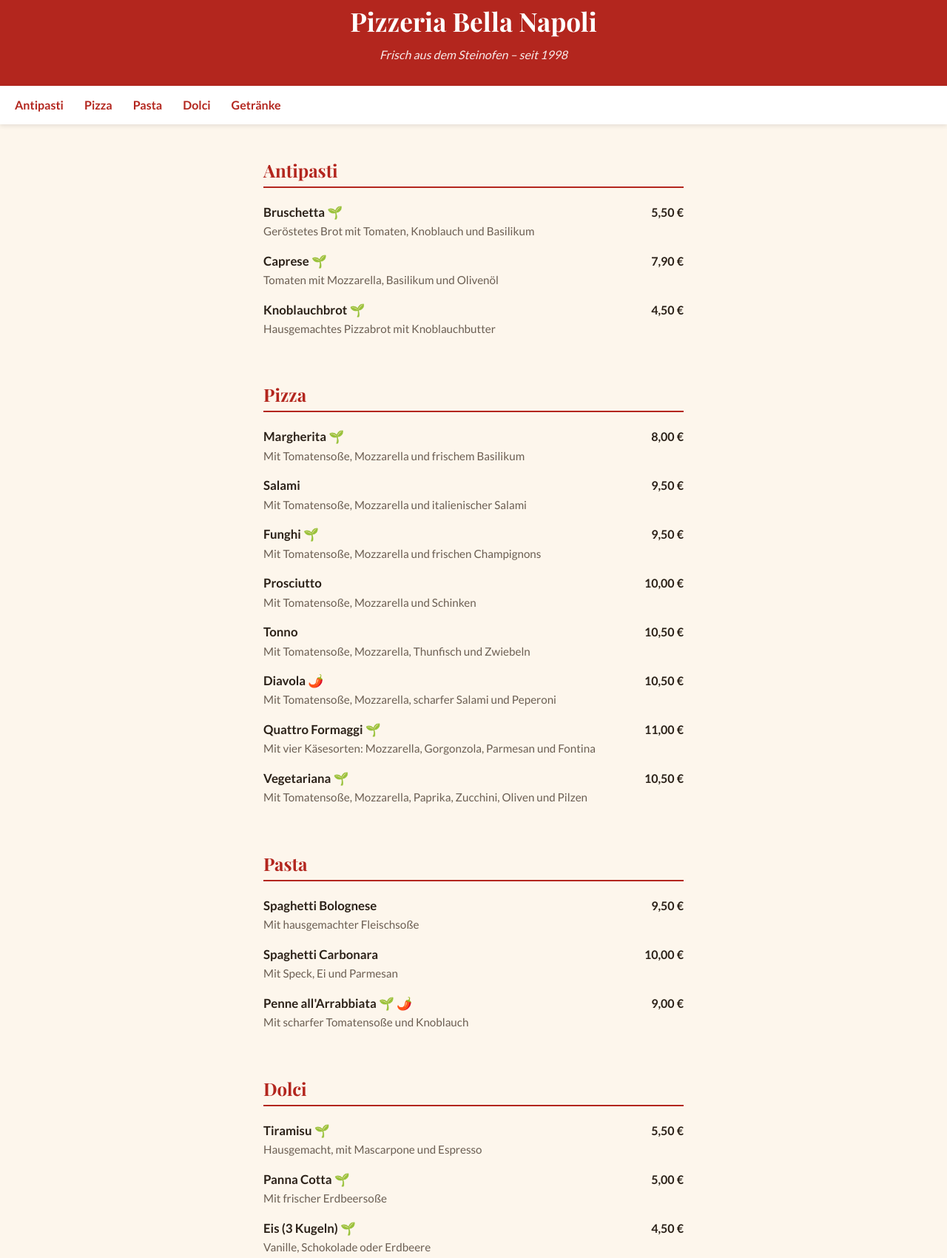
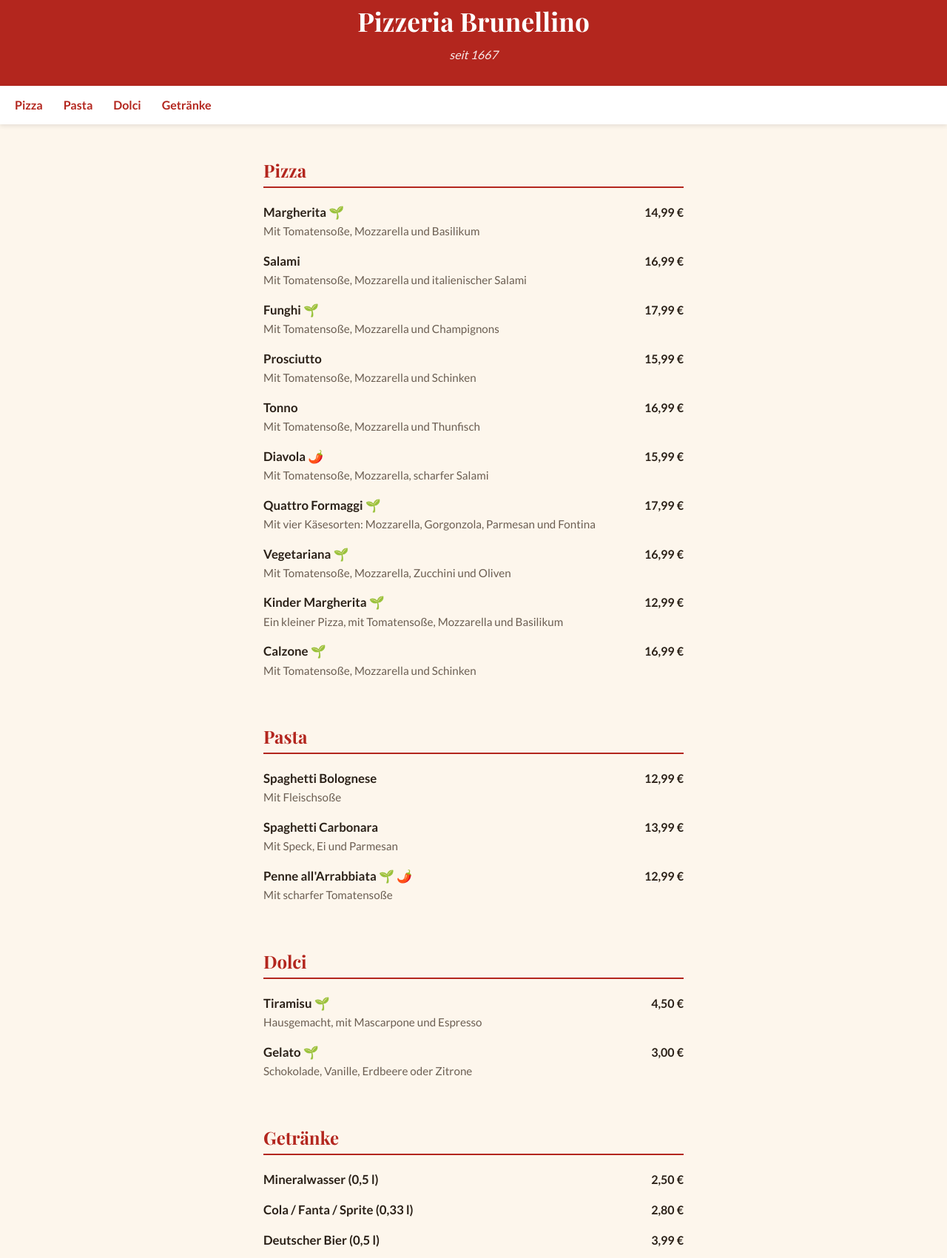
Before and after one commit to UlisseDusci/Speisekarte, a plain HTML site: page index.html in a window 1280 px wide. Shown: the part 55-1755 px from the top of the page at 74% size. Drawn offline with nearby package versions, Linux system fonts and the light colour scheme.

Commit message:
Add files via upload

```diff
--- a/index.html
+++ b/index.html
@@ -12,12 +12,11 @@
 <body>
   <header>
     <div class="flagge"><span></span><span></span><span></span></div>
-    <h1>Pizzeria Bella Napoli</h1>
-    <p class="untertitel">Frisch aus dem Steinofen – seit 1998</p>
+    <h1>Pizzeria Brunellino</h1>
+    <p class="untertitel">seit 1667</p>
   </header>
 
   <nav>
-    <a href="#antipasti">Antipasti</a>
     <a href="#pizza">Pizza</a>
     <a href="#pasta">Pasta</a>
     <a href="#dolci">Dolci</a>
@@ -25,87 +24,76 @@
   </nav>
 
   <main>
-    <section id="antipasti">
-      <h2>Antipasti</h2>
-      <div class="gericht">
-        <div class="zeile"><h3>Bruschetta 🌱</h3><span class="preis">5,50 €</span></div>
-        <p>Geröstetes Brot mit Tomaten, Knoblauch und Basilikum</p>
-      </div>
-      <div class="gericht">
-        <div class="zeile"><h3>Caprese 🌱</h3><span class="preis">7,90 €</span></div>
-        <p>Tomaten mit Mozzarella, Basilikum und Olivenöl</p>
-      </div>
-      <div class="gericht">
-        <div class="zeile"><h3>Knoblauchbrot 🌱</h3><span class="preis">4,50 €</span></div>
-        <p>Hausgemachtes Pizzabrot mit Knoblauchbutter</p>
-      </div>
-    </section>
 
     <section id="pizza">
       <h2>Pizza</h2>
       <div class="gericht">
-        <div class="zeile"><h3>Margherita 🌱</h3><span class="preis">8,00 €</span></div>
-        <p>Mit Tomatensoße, Mozzarella und frischem Basilikum</p>
+        <div class="zeile"><h3>Margherita 🌱</h3><span class="preis">14,99 €</span></div>
+        <p>Mit Tomatensoße, Mozzarella und Basilikum</p>
       </div>
       <div class="gericht">
-        <div class="zeile"><h3>Salami</h3><span class="preis">9,50 €</span></div>
+        <div class="zeile"><h3>Salami</h3><span class="preis">16,99 €</span></div>
         <p>Mit Tomatensoße, Mozzarella und italienischer Salami</p>
       </div>
       <div class="gericht">
-        <div class="zeile"><h3>Funghi 🌱</h3><span class="preis">9,50 €</span></div>
-        <p>Mit Tomatensoße, Mozzarella und frischen Champignons</p>
+        <div class="zeile"><h3>Funghi 🌱</h3><span class="preis">17,99 €</span></div>
+        <p>Mit Tomatensoße, Mozzarella und Champignons</p>
       </div>
       <div class="gericht">
-        <div class="zeile"><h3>Prosciutto</h3><span class="preis">10,00 €</span></div>
+        <div class="zeile"><h3>Prosciutto</h3><span class="preis">15,99 €</span></div>
         <p>Mit Tomatensoße, Mozzarella und Schinken</p>
       </div>
       <div class="gericht">
-        <div class="zeile"><h3>Tonno</h3><span class="preis">10,50 €</span></div>
-        <p>Mit Tomatensoße, Mozzarella, Thunfisch und Zwiebeln</p>
+        <div class="zeile"><h3>Tonno</h3><span class="preis">16,99 €</span></div>
+        <p>Mit Tomatensoße, Mozzarella und Thunfisch</p>
       </div>
       <div class="gericht">
-        <div class="zeile"><h3>Diavola 🌶️</h3><span class="preis">10,50 €</span></div>
-        <p>Mit Tomatensoße, Mozzarella, scharfer Salami und Peperoni</p>
+        <div class="zeile"><h3>Diavola 🌶️</h3><span class="preis">15,99 €</span></div>
+        <p>Mit Tomatensoße, Mozzarella, scharfer Salami</p>
       </div>
       <div class="gericht">
-        <div class="zeile"><h3>Quattro Formaggi 🌱</h3><span class="preis">11,00 €</span></div>
+        <div class="zeile"><h3>Quattro Formaggi 🌱</h3><span class="preis">17,99 €</span></div>
         <p>Mit vier Käsesorten: Mozzarella, Gorgonzola, Parmesan und Fontina</p>
       </div>
       <div class="gericht">
-        <div class="zeile"><h3>Vegetariana 🌱</h3><span class="preis">10,50 €</span></div>
-        <p>Mit Tomatensoße, Mozzarella, Paprika, Zucchini, Oliven und Pilzen</p>
+        <div class="zeile"><h3>Vegetariana 🌱</h3><span class="preis">16,99 €</span></div>
+        <p>Mit Tomatensoße, Mozzarella, Zucchini und Oliven</p>
+      </div>
+      <div class="gericht">
+        <div class="zeile"><h3>Kinder Margherita 🌱</h3><span class="preis">12,99 €</span></div>
+        <p>Ein kleiner Pizza, mit Tomatensoße, Mozzarella und Basilikum</p>
+      </div>
+      <div class="gericht">
+        <div class="zeile"><h3>Calzone 🌱</h3><span class="preis">16,99 €</span></div>
+        <p>Mit Tomatensoße, Mozzarella und Schinken</p>
       </div>
     </section>
 
     <section id="pasta">
       <h2>Pasta</h2>
       <div class="gericht">
-        <div class="zeile"><h3>Spaghetti Bolognese</h3><span class="preis">9,50 €</span></div>
-        <p>Mit hausgemachter Fleischsoße</p>
+        <div class="zeile"><h3>Spaghetti Bolognese</h3><span class="preis">12,99 €</span></div>
+        <p>Mit Fleischsoße</p>
       </div>
       <div class="gericht">
-        <div class="zeile"><h3>Spaghetti Carbonara</h3><span class="preis">10,00 €</span></div>
+        <div class="zeile"><h3>Spaghetti Carbonara</h3><span class="preis">13,99 €</span></div>
         <p>Mit Speck, Ei und Parmesan</p>
       </div>
       <div class="gericht">
-        <div class="zeile"><h3>Penne all'Arrabbiata 🌱 🌶️</h3><span class="preis">9,00 €</span></div>
-        <p>Mit scharfer Tomatensoße und Knoblauch</p>
+        <div class="zeile"><h3>Penne all'Arrabbiata 🌱 🌶️</h3><span class="preis">12,99 €</span></div>
+        <p>Mit scharfer Tomatensoße</p>
       </div>
     </section>
 
     <section id="dolci">
       <h2>Dolci</h2>
       <div class="gericht">
-        <div class="zeile"><h3>Tiramisu 🌱</h3><span class="preis">5,50 €</span></div>
+        <div class="zeile"><h3>Tiramisu 🌱</h3><span class="preis">4,50 €</span></div>
         <p>Hausgemacht, mit Mascarpone und Espresso</p>
       </div>
       <div class="gericht">
-        <div class="zeile"><h3>Panna Cotta 🌱</h3><span class="preis">5,00 €</span></div>
-        <p>Mit frischer Erdbeersoße</p>
-      </div>
-      <div class="gericht">
-        <div class="zeile"><h3>Eis (3 Kugeln) 🌱</h3><span class="preis">4,50 €</span></div>
-        <p>Vanille, Schokolade oder Erdbeere</p>
+        <div class="zeile"><h3>Gelato 🌱</h3><span class="preis">3,00 €</span></div>
+        <p>Schokolade, Vanille, Erdbeere oder Zitrone</p>
       </div>
     </section>
 
@@ -118,7 +106,7 @@
         <div class="zeile"><h3>Cola / Fanta / Sprite (0,33 l)</h3><span class="preis">2,80 €</span></div>
       </div>
       <div class="gericht">
-        <div class="zeile"><h3>Apfelschorle (0,5 l)</h3><span class="preis">3,00 €</span></div>
+        <div class="zeile"><h3>Deutscher Bier (0,5 l)</h3><span class="preis">3,99 €</span></div>
       </div>
       <div class="gericht">
         <div class="zeile"><h3>Espresso</h3><span class="preis">2,20 €</span></div>
@@ -130,12 +118,12 @@
   </main>
 
   <footer>
-    <p class="legende">🌱 = vegetarisch &nbsp;·&nbsp; 🌶️ = scharf</p>
+    <p class="legende">🌱 = vegetarisch &nbsp;·&nbsp; 🌶️ = scharf &nbsp;·&nbsp; 🍻 = alkolisch</p>
     <h2>Öffnungszeiten</h2>
     <p>Montag – Freitag: 11:30 – 22:00 Uhr<br>Samstag und Sonntag: 12:00 – 23:00 Uhr</p>
     <h2>Adresse</h2>
-    <p>Hauptstraße 12, 10115 Berlin<br>Tel.: 030 123456</p>
-    <p class="danke">Vielen Dank für Ihren Besuch! Buon appetito!</p>
+    <p>Diabolischestraße 67 Berlin<br>Tel.: 030 6767666</p>
+    <p class="danke">Buon appetito!</p>
   </footer>
 </body>
 </html>
```
